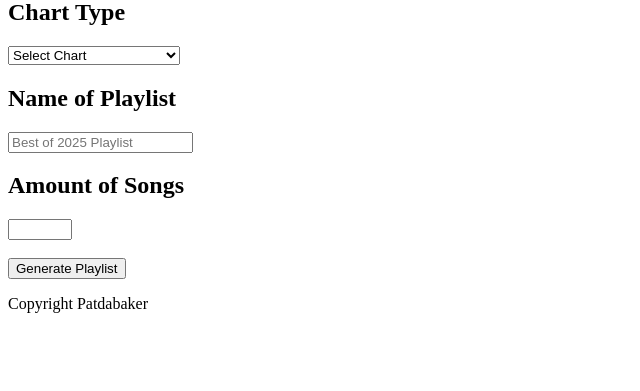
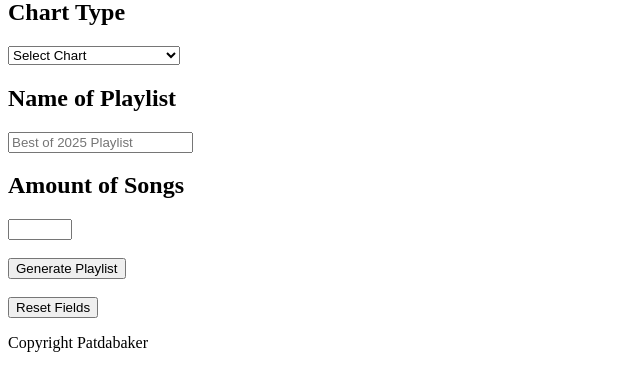
Before and after one commit to Patdabaker/chartsync, a Flask app: page / in a window 1280 px wide. Shown: the part 119-510 px from the top of the page, without its empty margins (0-640 px from the left). Run offline with Flask 3, Linux system fonts and the light colour scheme; parts of the project's set-up code (start-up, migrations or seed data) failed here and were passed over.

Commit message:
Added a reset button for form and back button once form is submitted

```diff
--- a/templates/index.html
+++ b/templates/index.html
@@ -54,6 +54,12 @@
             <div>
                 <button type="submit">Generate Playlist</button>
             </div>
+
+            <br>
+
+            <div>
+                <button type="reset">Reset Fields</button>
+            </div>
         </form>
 
         <div id="loading" style="display: none">
@@ -102,6 +108,11 @@
                 }
             });
 
+            // reset fields
+            form.addEventListener("reset", () => {
+                form.reset();
+            });
+
             form.addEventListener("submit", async (e) => {
                 // prevent form submit and page reload
                 e.preventDefault()
@@ -145,7 +156,16 @@
                 results.innerHTML = `
                     <h2>${data.playlistName}</h2>
                     <ol>${data.songs.map(song => `<li>${song}</li>`).join("")}</ol>
+                    <button id="back" type="button">Back</button>
                 `;
+
+                // Add back button
+                const back = document.getElementById('back');
+                back.addEventListener("click", () => {
+                    results.style.display = 'none';
+                    form.style.display = 'block';
+                    results.innerHTML = '';
+                })
 
             });
         });
```
